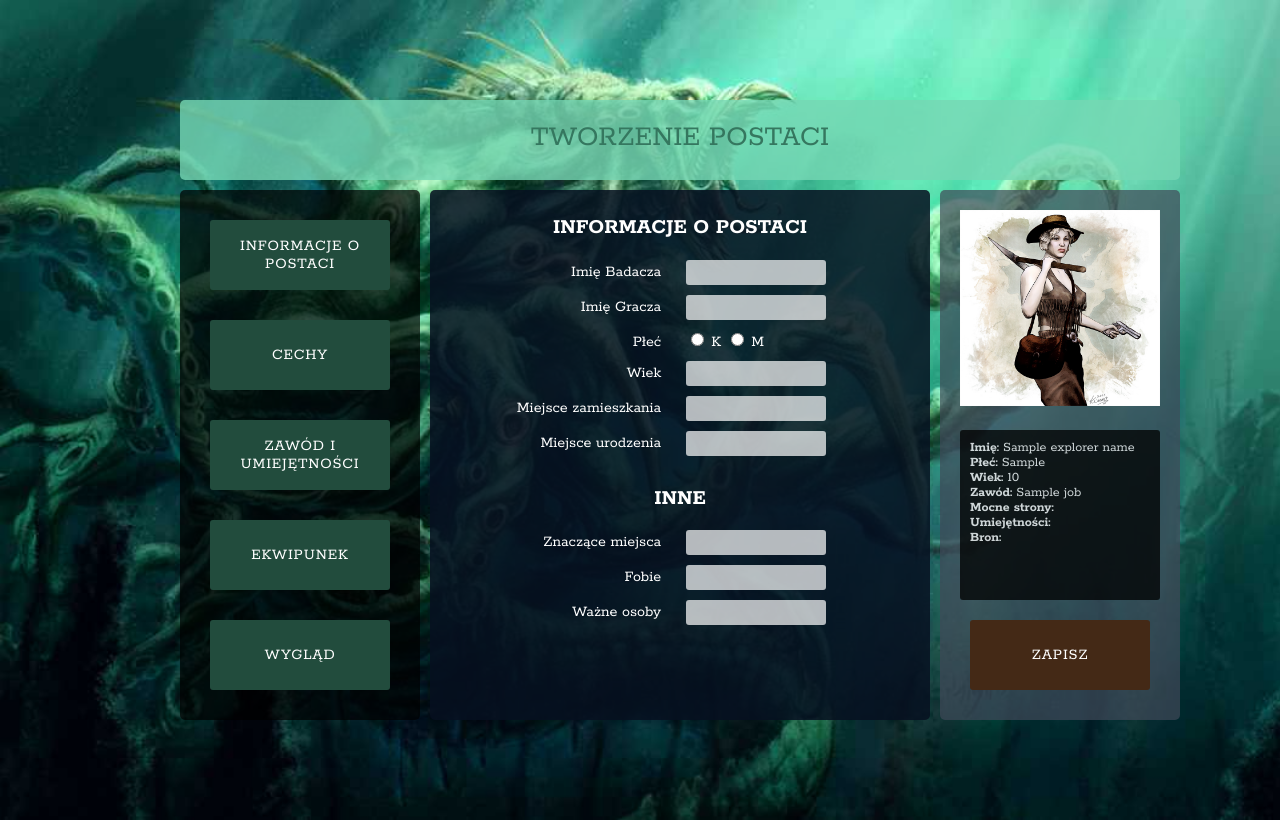
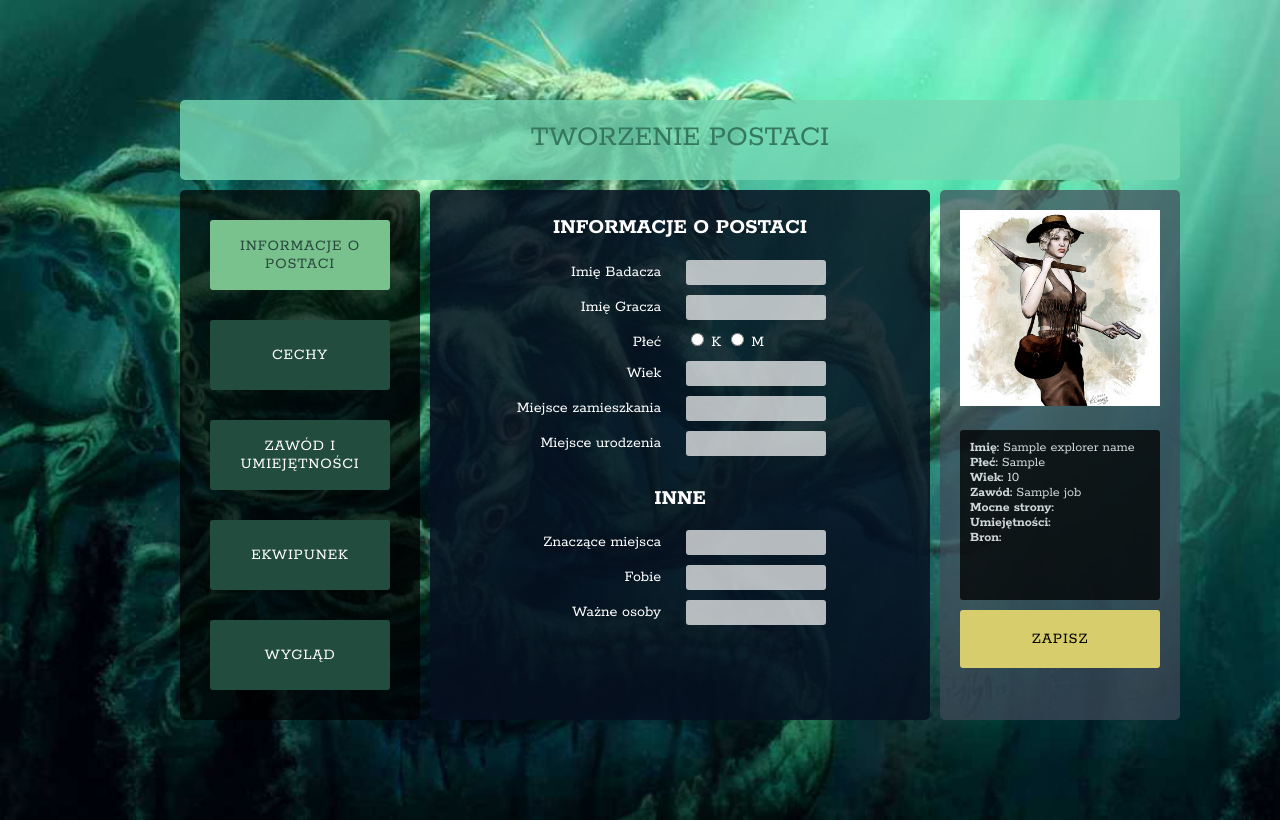
Before and after one commit to nightlinx/Single-page-App, a Python web app: template templates/index.html in a window 1280 px wide. Run offline with Jinja, Linux system fonts and the light colour scheme; the template is opened without the code that fills it: most values are stand-ins (such as "Sample title", 1, 10 or a date in 2020); some libraries are stand-ins or nearby versions.

Commit message:
Link to new page (ZAPISZ), active button in hover color

```diff
--- a/static/main-elements.css
+++ b/static/main-elements.css
@@ -98,3 +98,25 @@ hr {
 p.note {
   text-align: center;
 }
+
+a.save {
+  margin: 0;
+  font-family: Rokkitt;
+  border-radius: 3px;
+  cursor: pointer;
+  text-transform: uppercase;
+  text-decoration: none;
+  letter-spacing: 0.8px;
+  font-size: 16px;
+  background-color: #D8CD6D;
+  color: black;
+  text-align: center;
+  padding: 20px 0;
+  width: 200px;
+  display: block;
+}
+
+a.save:hover {
+  color: #544E1B;
+  background-color: #F1E89C;
+}
--- a/static/styles.css
+++ b/static/styles.css
@@ -111,8 +111,6 @@ div.img.creator > img {
 }
 
 .maingrid > nav > button {
-  background-color: #224C3D;
-  color: white;
   display: block;
 }
 
@@ -133,6 +131,16 @@ div.img.creator > img {
 .maingrid > aside > button:hover {
   background-color: #7E583C;
   color: #442916;
+}
+
+.notActive {
+  background-color: #224C3D;
+  color: white;
+}
+
+.activePage {
+  background-color: #79C28D;
+  color: #29483D;
 }
 
 .appgrid {
--- a/templates/index.html
+++ b/templates/index.html
@@ -20,11 +20,11 @@
           v-bind:key="el.id"
           v-bind:title="el.title"
         ></buttons> -->
-        <button v-on:click="switchToPage(0)">Informacje o postaci</button>
-        <button v-on:click="switchToPage(1)">Cechy</button>
-        <button v-on:click="switchToPage(2)">Zawód i umiejętności</button>
-        <button v-on:click="switchToPage(3)">Ekwipunek</button>
-        <button v-on:click="switchToPage(4)" class="last">Wygląd</button>
+        <button v-on:click="switchToPage(0)" v-bind:class="{activePage: pages[0], notActive: !pages[0]}">Informacje o postaci</button>
+        <button v-on:click="switchToPage(1)" v-bind:class="{activePage: pages[1], notActive: !pages[1]}">Cechy</button>
+        <button v-on:click="switchToPage(2)" v-bind:class="{activePage: pages[2], notActive: !pages[2]}">Zawód i umiejętności</button>
+        <button v-on:click="switchToPage(3)" v-bind:class="{activePage: pages[3], notActive: !pages[3]}">Ekwipunek</button>
+        <button v-on:click="switchToPage(4)" v-bind:class="{activePage: pages[4], notActive: !pages[4]}" class="last">Wygląd</button>
       </nav>
       <main>
 
@@ -154,7 +154,7 @@
             <div class="input"><span class="switch" v-on:click="luckDraw = false" v-if="luckDraw">Losuj</span><span v-if="!luckDraw">{{luck}}</span></div>
 
             <div class="label">Punkty Magii:</div>
-            <div class="input">{{mainAttr[2].value/5}}</div>
+            <div class="input">{{magic}}</div>
 
             <div class="label">Modifikator obrażeń: </div>
             <div class="input">{{injuriesAndBrawn[0]}}</div>
@@ -166,7 +166,7 @@
             <div class="input">{{durability}}</div>
 
             <div class="label">Poczytalność (P): </div>
-            <div class="input" v-bind="mind">{{mainAttr[2].value}}</div>
+            <div class="input">{{mainAttr[2].value}}</div>
           </form>
         </div>
 
@@ -307,7 +307,7 @@
             </div>
             <hr>
             <div class="label">Gotówka</div>
-            <div class="input"><button>Losuj</button></div>
+            <div class="input"><span class="switch" v-on:click="moneyDraw = false" v-if="moneyDraw">Losuj</span><span v-if="!moneyDraw">{{money}}</span></div>
 
             <hr>
             <div class="label">Dobytek</div>
@@ -400,7 +400,7 @@
             <b>Umiejętności:</b> <span v-for="skills in strongSkills">{{skills.name}}, </span><br>
             <b>Bron:</b> <span v-for="weapon in weapons">{{weapon}}, </span><br></p>
         </div>
-        <button class="last">Zapisz</button>
+        <a class="save" href="characters.html">Zapisz</a>
       </aside>
     </div>
   </div>
@@ -429,9 +429,8 @@
         importantPeople: '',
         job: '',
         sk: '',
-        magic: 0,
-        mind: 0,
         luckDraw: true,
+        moneyDraw: true,
         allJobs: ['Aktor', 'Antykwariusz', 'Artysta', 'Detektyw', 'Hobbysta', 'Lekarz', 'Policjant', 'Student'],
         allWeapons: ['Krótki nóż: 1K4', 'Broń krótka: 1K10', 'Maczeta: 1K8', "Mała pałka: 1K6"],
         allEquipment: ['Koc', 'Apteczka', 'Lampa naftowa', 'Zapałki', 'Lina', 'Butelka wina', 'Ołówek', 'Zeszyt', 'Torebka'],
@@ -496,6 +495,12 @@
         // ],
   		},
       computed: {
+        magic: function() {
+          return this.mainAttr[2].value/5;
+        },
+        mind: function() {
+          return this.mainAttr[2].value;
+        },
         injuriesAndBrawn: function (){
           var sum = this.mainAttr[0].value + this.mainAttr[5].value;
           if (sum<=64) return ['-2', '-2'];
@@ -515,6 +520,10 @@
           var third = Math.floor(Math.random() * 6) + 1;
           return (first+sec+third)*5;
           //== return Math.floor(Math.random() * 90) + 15;
+        },
+        money: function () {
+          var a = Math.floor(Math.random() * 5) + 1;
+          return a * this.mainSkills[8].value / 10;
         },
         strongPoints: function () {
           if(this.validateValues(this.mainAttr, this.mainAttrValues)){
@@ -549,19 +558,20 @@
       },
       watch: {
         weapons: function() {
-          console.log(this.weapons);
+          console.log('watch: waeopons | ', this.weapons);
         },
         equipment: function() {
-          console.log(this.equipment);
-        },
-        mainSkills: function() {
-          for (s of this.mainSkills){
-            console.log(s.name, s.value);
-          }
+          console.log('watch: equipment | ',  this.equipment);
         },
         interests: function() {
-          console.log(this.interests);
-        }
+          console.log('watch: interests | ', this.interests);
+        },
+        magic: function() {
+            console.log('watch: magic | ', this.magic);
+        },
+        mind: function() {
+          console.log('watch: mind | ', this.mind);
+        },
       },
 
       methods: {
```
Also changed, not shown: templates/characters.html (added, +19 -0 lines).
